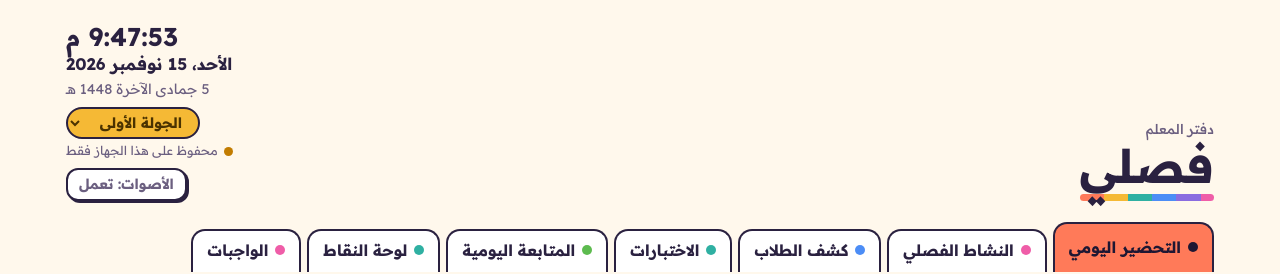
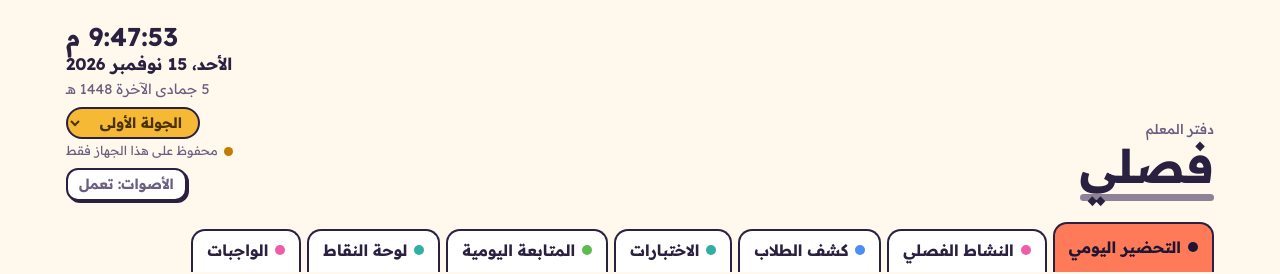
Before and after one commit to buyadelstor-lang/teacher-book, a plain HTML site: page index.html in a window 1280 px wide. Shown: the top 274 px of the page. Drawn offline with Linux system fonts and the light colour scheme; a web font is replaced by a local one.

Commit message:
Gray bar under the class name
Co-Authored-By: Claude Opus 5.5 <noreply@anthropic.com>

```diff
--- a/index.html
+++ b/index.html
@@ -54,7 +54,7 @@ button,input,select,textarea{font:inherit;color:inherit}
 .title-block{display:flex;flex-direction:column;gap:0;min-width:0}
 .eyebrow{font-size:.85rem;color:var(--muted);font-weight:500}
 .board h1{font-size:clamp(2rem,5vw,2.9rem);line-height:1.1;position:relative;display:inline-block}
-.board h1::after{content:"";display:block;height:7px;margin-top:2px;border-radius:99px;background:repeating-linear-gradient(90deg,var(--k-coral) 0 18%,var(--k-sun) 18% 36%,var(--k-teal) 36% 54%,var(--k-blue) 54% 72%,var(--k-purple) 72% 90%,var(--k-pink) 90% 100%)}
+.board h1::after{content:"";display:block;height:7px;margin-top:2px;border-radius:99px;background:var(--k-gray)}
 .meta{display:flex;flex-direction:column;align-items:flex-end;gap:0;font-size:.88rem;color:var(--muted)}
 .meta strong{color:var(--ink);font-family:var(--display);font-weight:700;font-size:1.05rem}
 .sync{display:inline-flex;align-items:center;gap:6px;font-size:.78rem;margin-top:2px}
```
